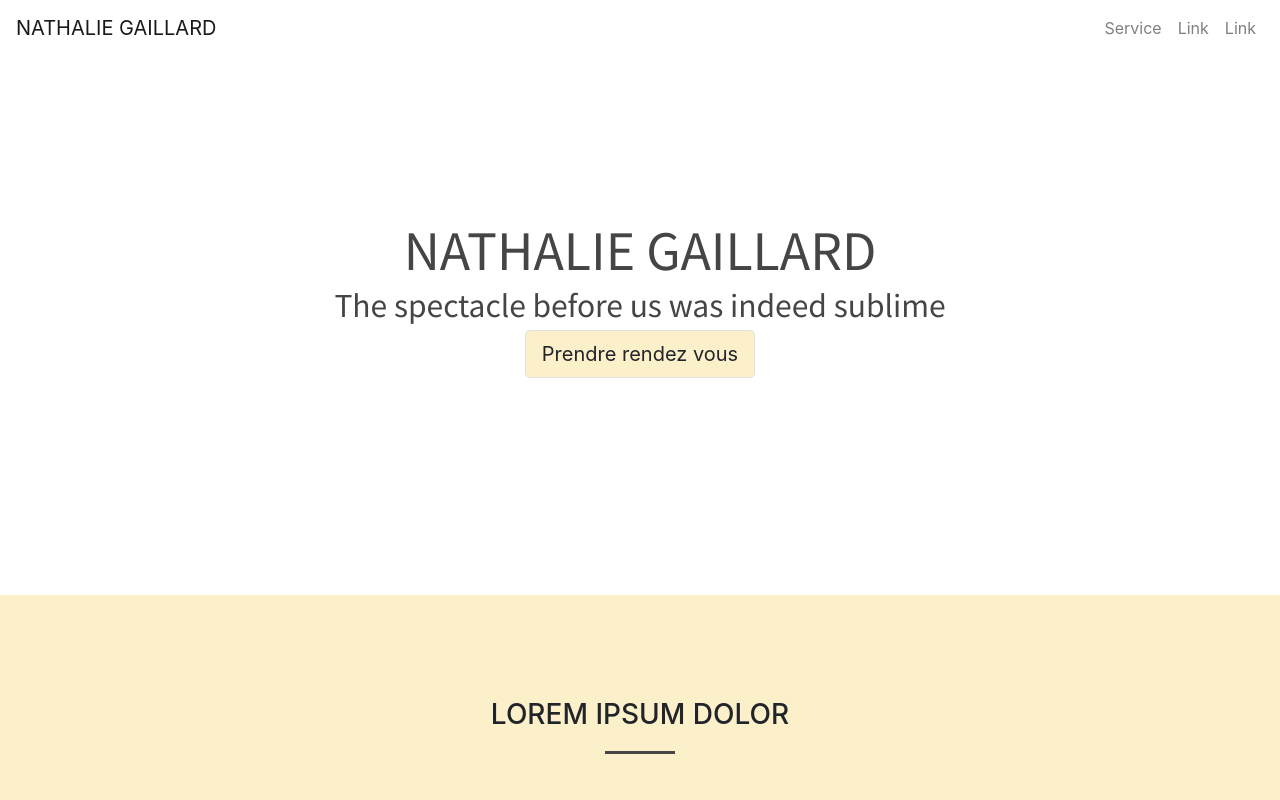
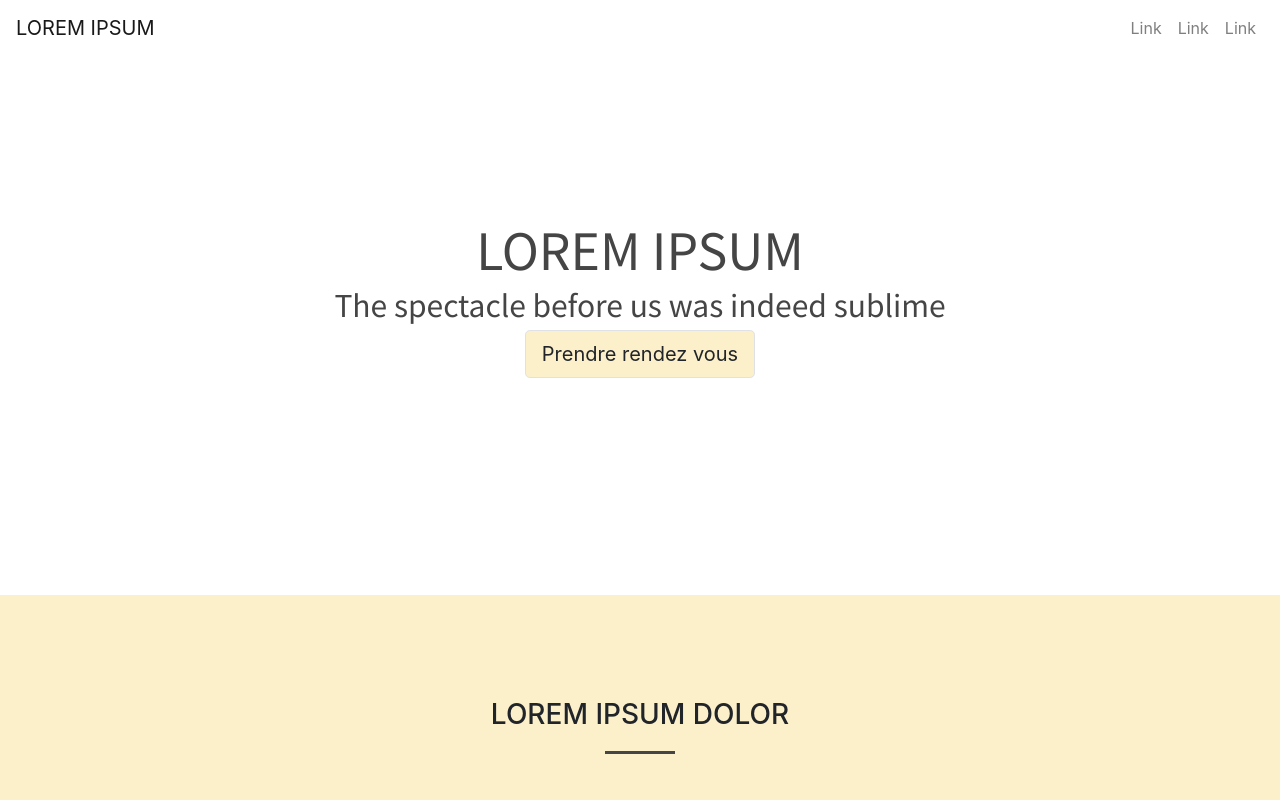
Before and after one commit to charly95000/psy, a plain HTML site: page index.html in a window 1280 px wide. Shown: the top 800 px of the page. Drawn offline with nearby package versions, Linux system fonts and the light colour scheme; a web font is replaced by a local one.

Commit message:
nom anonyme

```diff
--- a/index.html
+++ b/index.html
@@ -23,7 +23,7 @@
               <a class="navbar-brand" href="#vitrine">
                 <span class="text-wrapper">
                   <span class="line line1"></span>
-                  NATHALIE GAILLARD
+                  LOREM IPSUM
                   <span class="line line2"></span>
                 </span>
               </a>
@@ -34,7 +34,7 @@
 
                 <ul class="navbar-nav  ml-auto mt-2 mt-lg-0">
                   <li class="nav-item">
-                    <a class=" nav-link" href="#vitrine">Service</a>
+                    <a class=" nav-link" href="#vitrine">Link</a>
                   </li>
                   <li class="nav-item">
                       <a class="nav-link" href="#service">Link</a>
@@ -49,7 +49,7 @@
           </header>
 
           <section class="vitrine" id="vitrine">
-            <h1>NATHALIE GAILLARD
+            <h1>LOREM IPSUM
             </h1>
             <h2>The spectacle before us was indeed sublime</h2>
             <a href="#" class="border btn btn-light btn-lg" title="">Prendre rendez vous</a>
@@ -119,7 +119,7 @@
             <div class="container">
             <div class="row border-bottom border-dark">
               <div class="col-lg-2">
-                <h5 style="font-size:13.28px">Nathalie Gaillard</h5>
+                <h5 style="font-size:13.28px">Lorem Ipsum</h5>
                 <p>(+33)6.17.38.72.78<br>
                 charlywandja@gmail.com<br>
                 www.charlywandja.com
```
